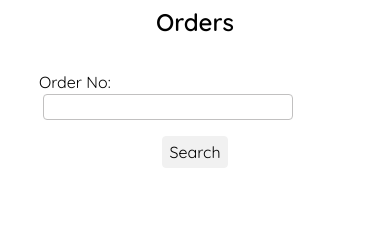
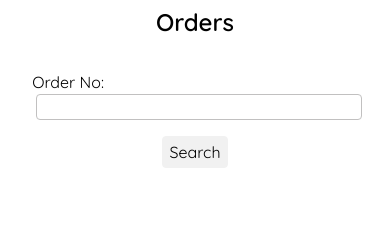
Before and after one commit to Stillwell-C/shoppingCart, a React (Create React App) app: page /orders in a window 390 px wide. Shown: the part 130-356 px from the top of the page. Built offline with nearby package versions, Linux system fonts and the light colour scheme.

Commit message:
Add responsive tailwind classes

```diff
--- a/src/components/Orders.tsx
+++ b/src/components/Orders.tsx
@@ -25,10 +25,10 @@ const Orders = () => {
   };
 
   return (
-    <section className='mt-24 mb-32 mx-auto w-4/5 xl:w-[1024px] min-h-screen flex flex-col items-center justify-start gap-8'>
+    <section className='mt-24 mb-32 px-4 mx-auto w-11/12 sm:w-4/5 xl:w-[1024px] min-h-screen flex flex-col items-center justify-start gap-8'>
       <h2 className='mt-10 text-2xl font-semibold'>Orders</h2>
       <form
-        className='flex flex-col items-center gap-4'
+        className='w-full max-w-[350px] md:max-w-[500px] flex flex-col items-center gap-4'
         onSubmit={handleSubmit}
       >
         {(error || errorMsg) && (
@@ -38,10 +38,10 @@ const Orders = () => {
           </div>
         )}
 
-        <label htmlFor='orderNo'>
+        <label htmlFor='orderNo' className='flex w-full flex-col'>
           Order No:
           <input
-            className='w-[250px] rounded border border-solid border-[#c1c0c0] ml-1'
+            className='w-full rounded border border-solid border-[#c1c0c0] ml-1'
             id='orderNo'
             type='text'
             name='orderNo'
```
